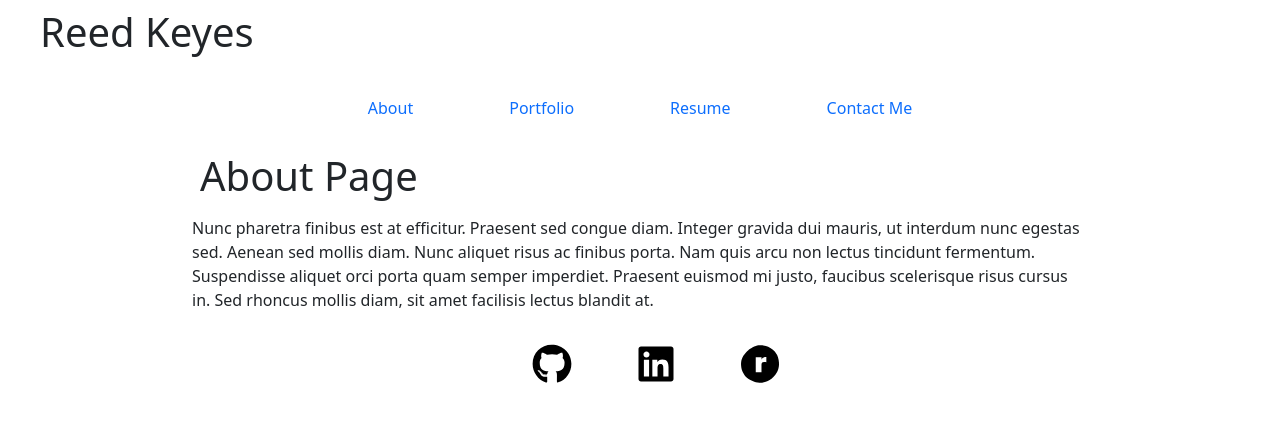
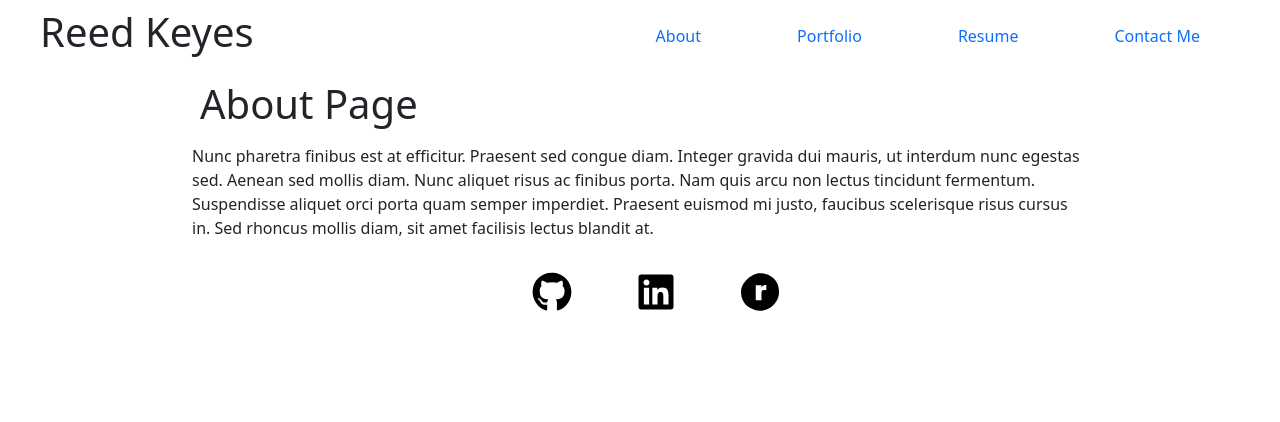
Before and after one commit to rbkeyes/rbk-react-portfolio, a React (Create React App) app: page / in a window 1280 px wide. Shown: the top 422 px of the page. Built offline with nearby package versions, Linux system fonts and the light colour scheme.

Commit message:
added nav to header

```diff
--- a/src/App.js
+++ b/src/App.js
@@ -1,9 +1,10 @@
 import React from 'react';
 import Body from './components/Body';
-// import './styles/style.css'
 
 function App() {
-  return <Body />;
+  return (
+    <Body />
+  )
 }
 
 export default App;
--- a/src/components/Body.js
+++ b/src/components/Body.js
@@ -7,7 +7,6 @@ import About from './pages/About';
 import Contact from './pages/ContactForm';
 import Portfolio from './pages/Portfolio';
 import Resume from './pages/Resume';
-
 
 // function to check value of currentPage (from useState)
 function Body() {
@@ -32,15 +31,19 @@ function Body() {
 
   return (
     <>
-      <Header />
-      <Nav currentPage={currentPage} handlePageChange={handlePageChange}/>
+      <header>
+        <Header />
+        <Nav currentPage={currentPage} handlePageChange={handlePageChange} />
+      </header>
       <main>
-      {renderPage()}
+        {renderPage()}
       </main>
+      <footer>
       <Footer />
+      </footer>
     </>
   );
 }
 
 
-export default Body;
+export default Body;;
--- a/src/components/Header.js
+++ b/src/components/Header.js
@@ -2,9 +2,7 @@ import React from "react";
 
 function Header() {
   return (
-    <header className="header">
       <h1>Reed Keyes</h1>
-    </header>
   );
 }
 
--- a/src/components/Project.js
+++ b/src/components/Project.js
@@ -36,13 +36,14 @@ function Project( {...props} ) {
                         className='card-img-overlay d-flex flex-column justify-content-end align-items-start bg-dark'
                         style={{ '--bs-bg-opacity': .75, "padding": "2rem" }}>
                             <div className='mb-5 mr-2'>
-                        <a className='link-light' href={props.project.link}>
+                        <a className='link-light' href={props.project.link} style={styles.link}>
                             <h3 className="card-title mb-4">{props.project.title}</h3></a>
                         <IconContext.Provider value={{ className: "card-icon", size: "3rem" }}>
                             <a
                                 className='link-light'
                                 href={props.project.github}
                                 alt="Link to github profile"
+                                style={styles.link}
                                 ><FaGithub
                                 />
                             </a>
--- a/src/styles/style.css
+++ b/src/styles/style.css
@@ -35,7 +35,3 @@ a {
     text-decoration: none;
     color: black;
 }
-
-card-link:hover {
-    color: pink;
-}
```
Also changed, not shown: 1 other file (tests, documents, lock files or other folders).
